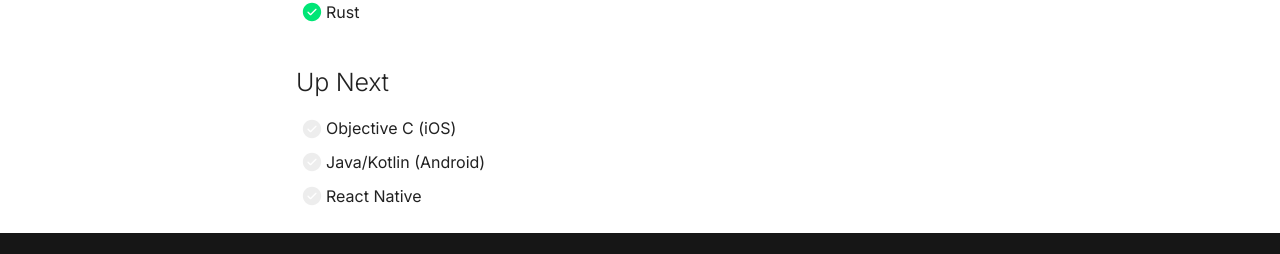
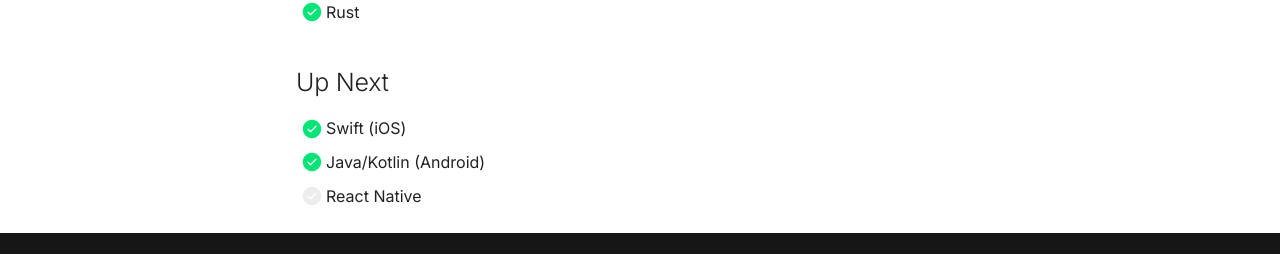
Before and after one commit to trinsic-id/v2-sdk, an MkDocs documentation site: the page built from docs/index.md, in a window 1280 px wide and 1201 px high. Shown: the part 944-1198 px from the top of the window. Built offline with MkDocs 1.6.1 and Material for MkDocs 9.7.7, drawn with Linux system fonts in a browser that asks for light colours; nearby versions of some CDN libraries; comment, search, counter and statistics services are not loaded.

Commit message:
Update docs/index.md
Co-authored-by: Scott Phillips <polygonguru@gmail.com>

```diff
--- a/docs/index.md
+++ b/docs/index.md
@@ -24,6 +24,6 @@
 
 ## Up Next
 
-- [ ] Objective C (iOS)
-- [ ] Java/Kotlin (Android)
+- [x] Swift (iOS)
+- [x] Java/Kotlin (Android)
 - [ ] React Native
```
